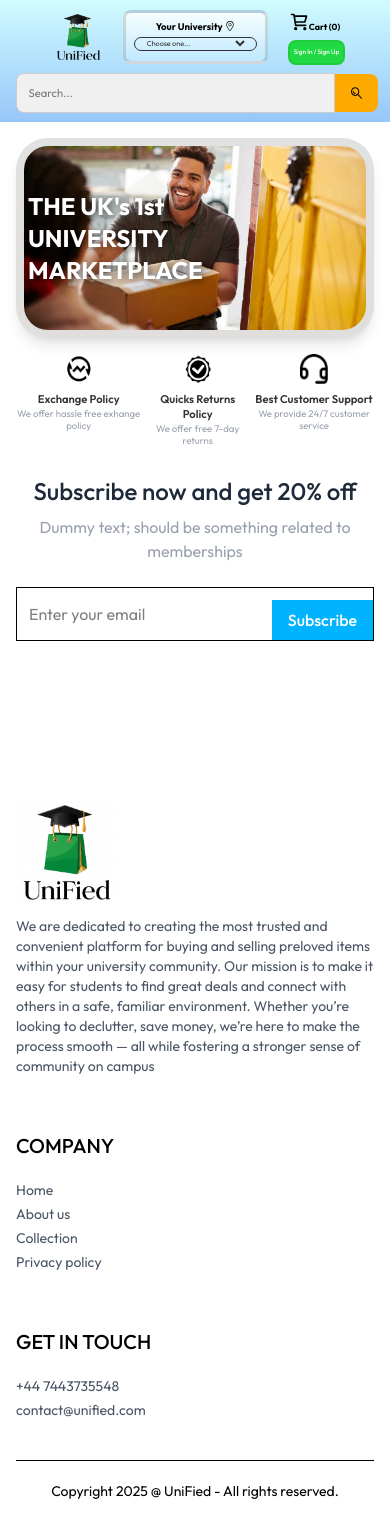
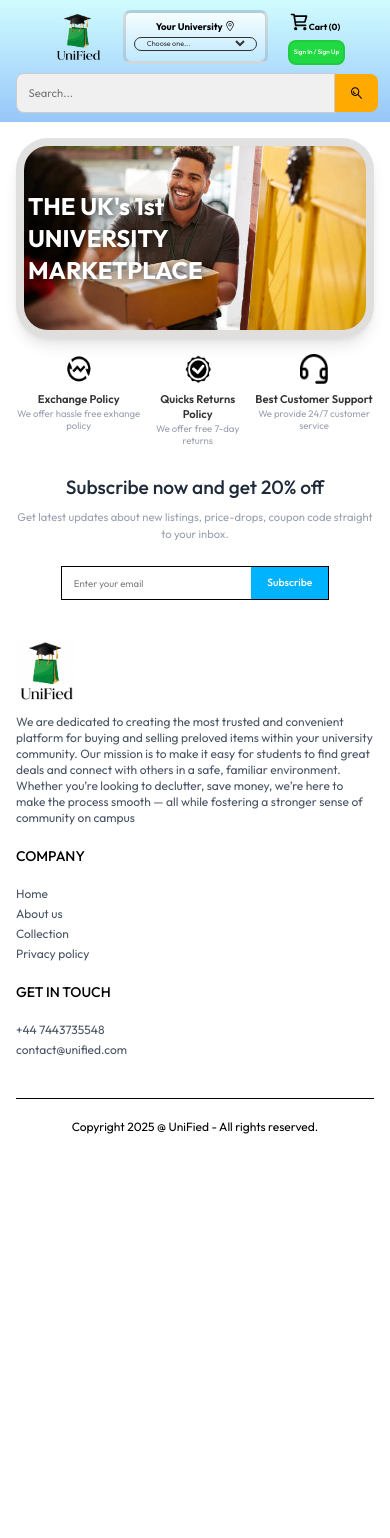
Before and after one commit to ajamidar/UniFied, a React (Vite) app in the folder frontend/: page / in a window 390 px wide. Shown: the top 1538 px of the page. After the commit the page ends 1175 px from the top, so only its background shows below. Built offline with nearby package versions, Linux system fonts and the light colour scheme.

Commit message:
mobile styling - footer + newsletterbox

```diff
--- a/frontend/src/App.jsx
+++ b/frontend/src/App.jsx
@@ -30,7 +30,7 @@ function App() {
           <Route path="/place-order" element={<PlaceOrder />} />
           <Route path="/orders" element={<Orders />} />
         </Routes>
-        <Footer />
+        <div className=""><Footer /></div>
       </div>
     </>
 
--- a/frontend/src/components/Footer.jsx
+++ b/frontend/src/components/Footer.jsx
@@ -4,18 +4,18 @@ import { assets } from '../assets/frontend_assets/assets'
 const Footer = () => {
   return (
     <div>
-        <div className='flex flex-col sm:grid grid-cols-[3fr_1fr_1fr] ] gap-14 my-10 mt-40 text-sm'>
+        <div className='flex flex-col sm:grid grid-cols-[3fr_1fr_1fr] ] gap-14 my-10 mt-40 max-sm:mt-10 text-sm max-sm:gap-5'>
 
             <div>
-                <img src='main-logo.png' alt='logo' className='mb-3 w-25' />
-                <p className='w-full md:w-2/3 text-gray-600'>
+                <img src='main-logo.png' alt='logo' className='mb-3 w-25 max-sm:w-15' />
+                <p className='w-full md:w-2/3 text-gray-600 max-sm:text-xs'>
                     We are dedicated to creating the most trusted and convenient platform for buying and selling preloved items within your university community. Our mission is to make it easy for students to find great deals and connect with others in a safe, familiar environment. Whether you’re looking to declutter, save money, we’re here to make the process smooth — all while fostering a stronger sense of community on campus
                 </p>
             </div>
 
             <div>
-                <p className='text-xl font-medium mb-5'>COMPANY</p>
-                <ul className='text-gray-600 flex flex-col gap-1'>
+                <p className='text-xl font-medium mb-5 max-sm:text-sm'>COMPANY</p>
+                <ul className='text-gray-600 flex flex-col gap-1 max-sm:text-xs'>
                     <li>Home</li>
                     <li>About us</li>
                     <li>Collection</li>
@@ -24,8 +24,8 @@ const Footer = () => {
             </div>
 
             <div>
-                <p className='text-xl font-medium mb-5'>GET IN TOUCH</p>
-                <ul className='text-gray-600 flex flex-col gap-1'>
+                <p className='text-xl font-medium mb-5 max-sm:text-sm'>GET IN TOUCH</p>
+                <ul className='text-gray-600 flex flex-col gap-1 max-sm:text-xs'>
                     <li>+44 7443735548</li>
                     <li>contact@unified.com</li>
                 </ul>
@@ -35,7 +35,7 @@ const Footer = () => {
 
         <div>
             <hr />
-            <p className='py-5 text-sm text-center'>
+            <p className='py-5 text-sm text-center max-sm:text-xs'>
                 Copyright 2025 @ UniFied - All rights reserved.
             </p>
         </div>
--- a/frontend/src/components/NewsLetterBox.jsx
+++ b/frontend/src/components/NewsLetterBox.jsx
@@ -11,11 +11,11 @@ const NewsLetterBox = () => {
 
   return (
     <div className='text-center'>
-        <p className='text-2xl font-medium text-gray-800'>Subscribe now and get 20% off</p>
-        <p className='text-gray-400 mt-2'>Dummy text; should be something related to memberships</p>
-        <form onSubmit={onSubmitHandler} className='w-full sm:w-1/2 flex items-center gap-3 mx-auto my-6 border pl-3'>
-            <input type='email' placeholder='Enter your email' className='w-full sm:flex-1 outline-none'  required/>
-            <button type='submit' className='bg-[#00b3ff] font-medium text-white px-4 py-2 mt-3 sm:mt-0 sm:ml-2'>Subscribe</button>
+        <p className='text-2xl font-medium text-gray-800 max-sm:text-[1.2rem]'>Subscribe now and get 20% off</p>
+        <p className='text-gray-400 mt-2 max-sm:text-[0.7rem]'>Get latest updates about new listings, price-drops, coupon code straight to your inbox.</p>
+        <form onSubmit={onSubmitHandler} className='w-full max-sm:w-3/4 flex items-center gap-3 mx-auto my-6 border pl-3'>
+            <input type='email' placeholder='Enter your email' className='w-full sm:flex-1 outline-none max-sm:text-[0.6rem]'  required/>
+            <button type='submit' className='bg-[#00b3ff] font-medium text-white px-4 py-2 mt-3 max-sm:mt-0 sm:ml-2 max-sm:text-[0.65rem]'>Subscribe</button>
         </form>
     </div>
   )
```
